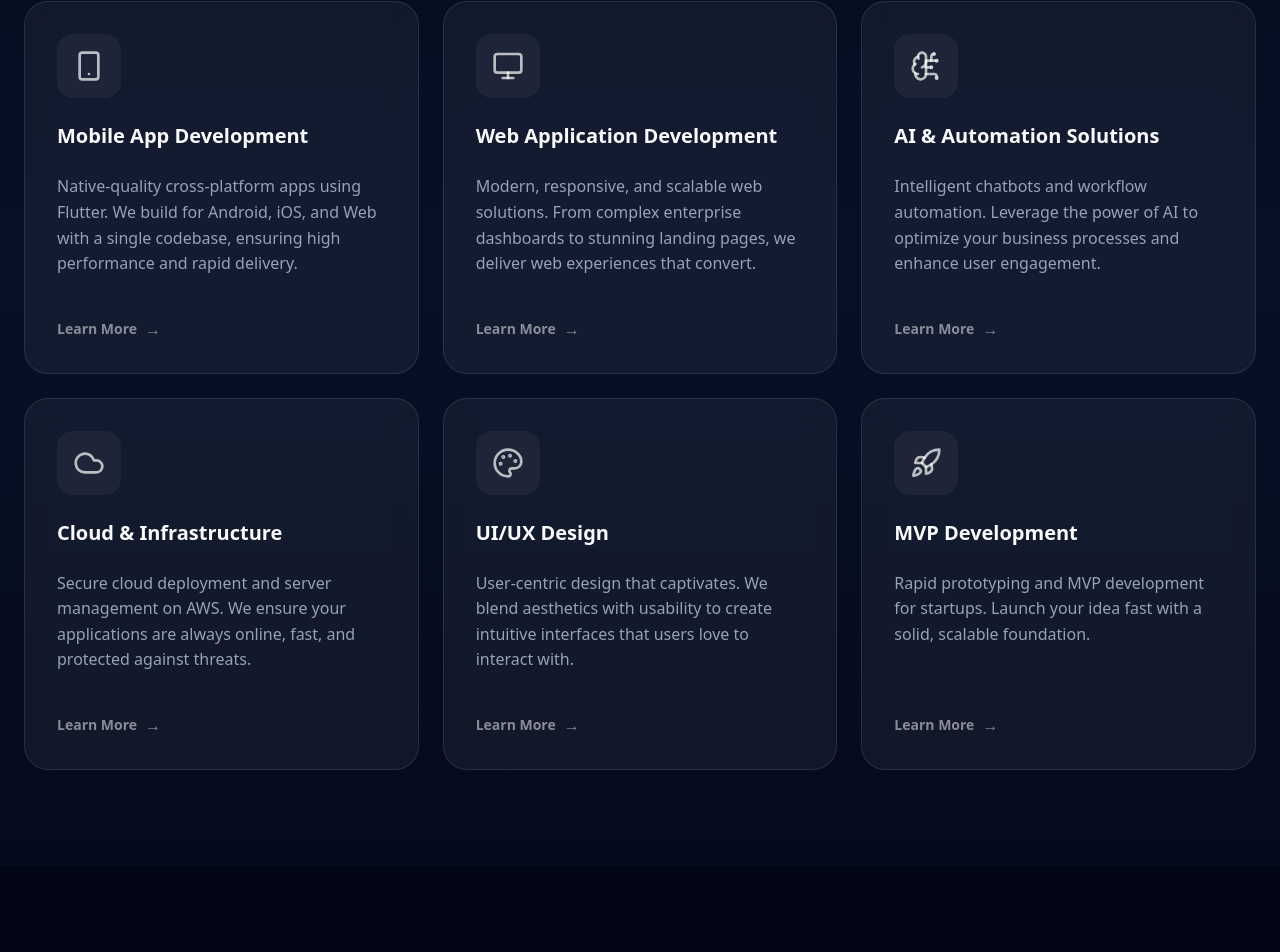
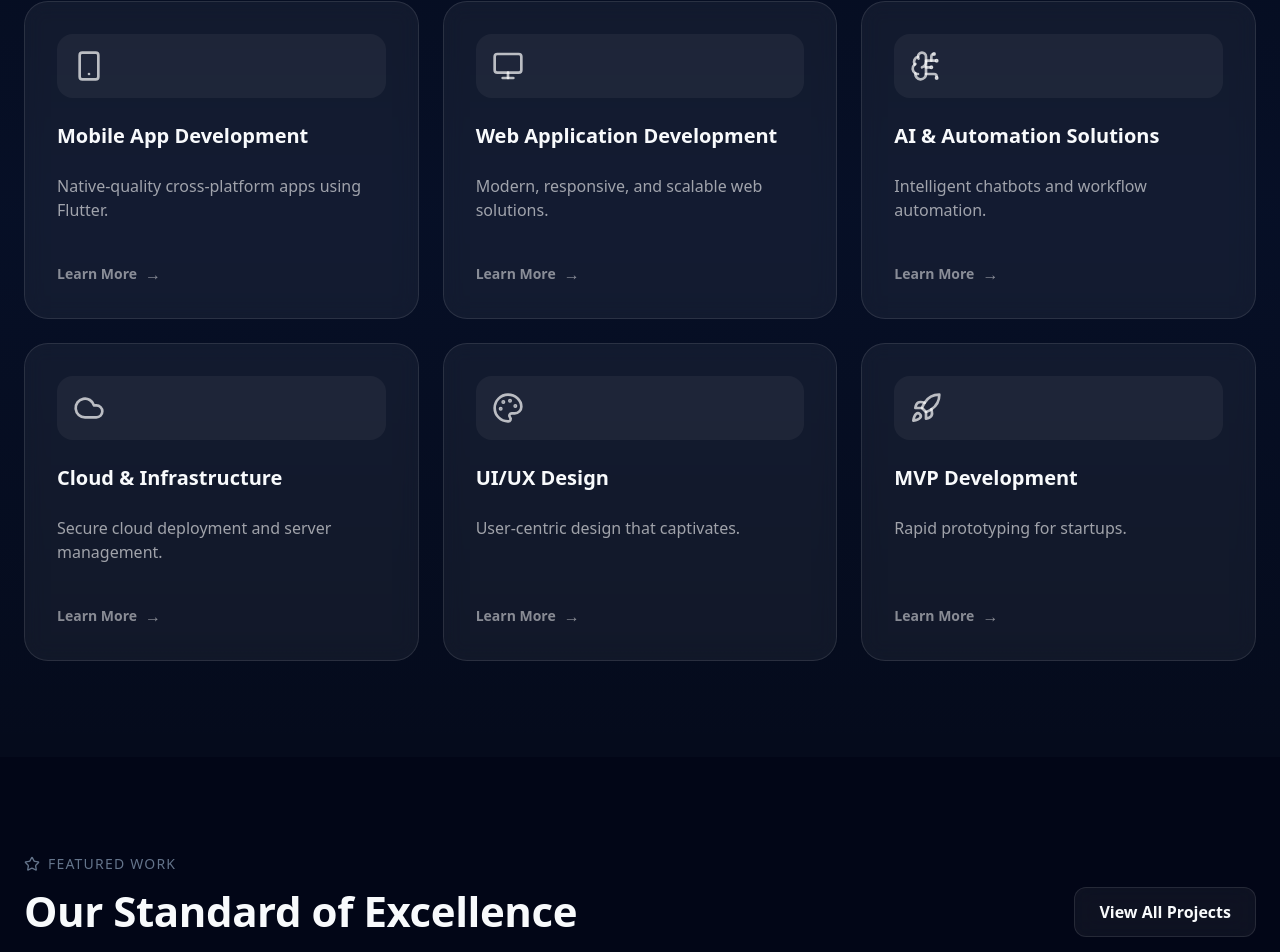
Before and after one commit to RishadPVM/InfoBluera.com, a Next.js app: page / in a window 1280 px wide. Shown: the part 1937-2889 px from the top of the page. Built offline with nearby package versions, Linux system fonts and the light colour scheme.

Commit message:
leanmore

```diff
--- a/components/Services.tsx
+++ b/components/Services.tsx
@@ -1,20 +1,36 @@
 "use client";
 
+import { useState } from "react";
 import { cn } from "@/lib/utils";
-import { motion } from "framer-motion";
+import { motion, AnimatePresence } from "framer-motion";
 import {
   BrainCircuit,
   Cloud,
   Monitor,
   Palette,
   Rocket,
-    Smartphone
+  Smartphone,
 } from "lucide-react";
 
 const SERVICES = [
   {
     title: "Mobile App Development",
-        description: "Native-quality cross-platform apps using Flutter. We build for Android, iOS, and Web with a single codebase, ensuring high performance and rapid delivery.",
+    description:
+      "Native-quality cross-platform apps using Flutter.",
+    details: `
+We build high-performance mobile applications using Flutter that run seamlessly on Android, iOS, and Web from a single codebase.
+
+Our mobile solutions include:
+
+• Scalable clean architecture
+• Firebase / Supabase integration
+• REST & GraphQL API integrations
+• Real-time chat and notifications
+• Payment gateway integrations
+• Production ready CI/CD deployment
+
+We focus on performance, maintainability, and beautiful UI/UX.
+`,
     icon: Smartphone,
     color: "group-hover:text-blue-500",
     bg: "group-hover:bg-blue-500/20",
@@ -23,7 +39,22 @@ const SERVICES = [
   },
   {
     title: "Web Application Development",
-        description: "Modern, responsive, and scalable web solutions. From complex enterprise dashboards to stunning landing pages, we deliver web experiences that convert.",
+    description:
+      "Modern, responsive, and scalable web solutions.",
+    details: `
+We create high-performance modern web applications using the latest technologies.
+
+Our web solutions include:
+
+• Next.js & React applications
+• Enterprise dashboards
+• SaaS platforms
+• Landing pages that convert
+• SEO optimized architecture
+• Fast global deployment
+
+Every project focuses on performance, scalability, and long-term maintainability.
+`,
     icon: Monitor,
     color: "group-hover:text-purple-500",
     bg: "group-hover:bg-purple-500/20",
@@ -32,7 +63,22 @@ const SERVICES = [
   },
   {
     title: "AI & Automation Solutions",
-        description: "Intelligent chatbots and workflow automation. Leverage the power of AI to optimize your business processes and enhance user engagement.",
+    description:
+      "Intelligent chatbots and workflow automation.",
+    details: `
+We design AI powered systems that automate business workflows and improve user experiences.
+
+Our AI services include:
+
+• AI chatbots
+• AI assistants
+• GPT integrations
+• Automation workflows
+• Smart recommendation engines
+• Business analytics AI tools
+
+These systems help companies reduce manual work and scale operations faster.
+`,
     icon: BrainCircuit,
     color: "group-hover:text-teal-500",
     bg: "group-hover:bg-teal-500/20",
@@ -41,7 +87,22 @@ const SERVICES = [
   },
   {
     title: "Cloud & Infrastructure",
-        description: "Secure cloud deployment and server management on AWS. We ensure your applications are always online, fast, and protected against threats.",
+    description:
+      "Secure cloud deployment and server management.",
+    details: `
+We manage cloud infrastructure and deployments that keep your applications secure and fast.
+
+Our cloud services include:
+
+• AWS architecture
+• CI/CD pipelines
+• Docker & containerization
+• Cloud monitoring
+• Auto scaling systems
+• Security hardening
+
+Your systems stay reliable, scalable, and secure.
+`,
     icon: Cloud,
     color: "group-hover:text-orange-500",
     bg: "group-hover:bg-orange-500/20",
@@ -50,7 +111,22 @@ const SERVICES = [
   },
   {
     title: "UI/UX Design",
-        description: "User-centric design that captivates. We blend aesthetics with usability to create intuitive interfaces that users love to interact with.",
+    description:
+      "User-centric design that captivates.",
+    details: `
+We create intuitive, beautiful, and highly usable digital interfaces.
+
+Our design process includes:
+
+• UX research
+• Wireframing
+• High fidelity UI design
+• Interaction design
+• Design systems
+• Usability testing
+
+Great design increases user engagement and product adoption.
+`,
     icon: Palette,
     color: "group-hover:text-pink-500",
     bg: "group-hover:bg-pink-500/20",
@@ -59,7 +135,21 @@ const SERVICES = [
   },
   {
     title: "MVP Development",
-        description: "Rapid prototyping and MVP development for startups. Launch your idea fast with a solid, scalable foundation.",
+    description:
+      "Rapid prototyping for startups.",
+    details: `
+We help startups launch their product ideas quickly with a scalable MVP.
+
+Our MVP services include:
+
+• Product strategy
+• Rapid development
+• Scalable architecture
+• Startup friendly pricing
+• Investor ready demo builds
+
+Launch faster, validate your idea, and grow with confidence.
+`,
     icon: Rocket,
     color: "group-hover:text-red-500",
     bg: "group-hover:bg-red-500/20",
@@ -72,9 +162,7 @@ const containerVariants = {
   hidden: { opacity: 0 },
   visible: {
     opacity: 1,
-        transition: {
-            staggerChildren: 0.1,
-        },
+    transition: { staggerChildren: 0.1 },
   },
 };
 
@@ -84,42 +172,26 @@ const itemVariants = {
 };
 
 export default function Services() {
+  const [selectedService, setSelectedService] = useState<any | null>(null);
+
   return (
     <section id="services" className="py-24 relative bg-surface/30">
 
-            {/* Background Gradient */}
       <div className="absolute inset-0 bg-gradient-to-b from-transparent via-primary/5 to-transparent pointer-events-none" />
 
       <div className="max-w-7xl mx-auto px-6 relative z-10">
 
         {/* Header */}
         <div className="text-center mb-20 max-w-3xl mx-auto">
-                    <motion.p
-                        initial={{ opacity: 0, y: 20 }}
-                        whileInView={{ opacity: 1, y: 0 }}
-                        viewport={{ once: true, margin: "-100px" }}
-                        className="text-accent font-bold tracking-[1.2px] text-caption uppercase mb-3"
-                    >
+          <p className="text-accent font-bold tracking-[1.2px] text-caption uppercase mb-3">
             Our Expertise
-                    </motion.p>
-                    <motion.h2
-                        initial={{ opacity: 0, y: 20 }}
-                        whileInView={{ opacity: 1, y: 0 }}
-                        viewport={{ once: true, margin: "-100px" }}
-                        transition={{ delay: 0.1 }}
-                        className="mb-6"
-                    >
-                        Comprehensive IT Solutions
-                    </motion.h2>
-                    <motion.p
-                        initial={{ opacity: 0, y: 20 }}
-                        whileInView={{ opacity: 1, y: 0 }}
-                        viewport={{ once: true, margin: "-100px" }}
-                        transition={{ delay: 0.2 }}
-                        className="text-body-large"
-                    >
+          </p>
+
+          <h2 className="mb-6">Comprehensive IT Solutions</h2>
+
+          <p className="text-body-large">
             We deliver end-to-end digital services, moving from concept to deployment with precision and speed.
-                    </motion.p>
+          </p>
         </div>
 
         {/* Services Grid */}
@@ -127,7 +199,7 @@ export default function Services() {
           variants={containerVariants}
           initial="hidden"
           whileInView="visible"
-                    viewport={{ once: true, margin: "-50px" }}
+          viewport={{ once: true }}
           className="grid md:grid-cols-2 lg:grid-cols-3 gap-6"
         >
           {SERVICES.map((service) => (
@@ -135,17 +207,15 @@ export default function Services() {
               key={service.title}
               variants={itemVariants}
               whileHover={{ y: -12 }}
-                            className="group relative h-full"
+              className="group relative"
             >
               <div
                 className={cn(
-                                    "h-full p-8 rounded-3xl glass transition-all duration-300 flex flex-col items-start gap-6 border border-white/5",
+                  "h-full p-8 rounded-3xl glass transition-all duration-300 flex flex-col gap-6 border border-white/5",
                   service.bg.replace("group-hover:", "hover:"),
                   service.border.replace("group-hover:", "hover:")
                 )}
               >
-
-                                {/* Icon Container */}
                 <div
                   className={cn(
                     "p-4 rounded-2xl bg-white/5 transition-all duration-300",
@@ -161,26 +231,73 @@ export default function Services() {
                   />
                 </div>
 
-                                {/* Content */}
-                                <h4 className="text-xl group-hover:text-white transition-colors">{service.title}</h4>
-                                <p className="text-body flex-grow text-white/60">{service.description}</p>
+                <h4 className="text-xl group-hover:text-white transition-colors">
+                  {service.title}
+                </h4>
 
-                                {/* Footer Action */}
-                                <div className="flex items-center gap-2 mt-4 font-semibold text-white/50 group-hover:text-white/90 transition-colors">
-                                    <span className={cn("text-sm", service.color)}>Learn More</span>
-                                    <motion.span
-                                        className={service.color}
-                                        initial={{ x: 0 }}
-                                        whileHover={{ x: 5 }}
+                <p className="text-white/60 flex-grow">
+                  {service.description}
+                </p>
+
+                {/* Learn More */}
+                <button
+                  onClick={() => setSelectedService(service)}
+                  className="flex items-center gap-2 mt-4 font-semibold text-white/50 group-hover:text-white/90 transition-colors"
                 >
-                                        →
-                                    </motion.span>
-                                </div>
+                  <span className={cn("text-sm", service.color)}>
+                    Learn More
+                  </span>
+                  <span>→</span>
+                </button>
               </div>
             </motion.div>
           ))}
         </motion.div>
 
+        {/* Modal */}
+        <AnimatePresence>
+          {selectedService && (
+            <motion.div
+              className="fixed inset-0 z-50 flex items-center justify-center bg-black/70 backdrop-blur-sm p-6"
+              initial={{ opacity: 0 }}
+              animate={{ opacity: 1 }}
+              exit={{ opacity: 0 }}
+            >
+              <motion.div
+                initial={{ scale: 0.9, opacity: 0 }}
+                animate={{ scale: 1, opacity: 1 }}
+                exit={{ scale: 0.9, opacity: 0 }}
+                transition={{ duration: 0.3 }}
+                className="max-w-2xl w-full glass rounded-3xl p-10 border border-white/10 relative"
+              >
+                {/* Close */}
+                <button
+                  onClick={() => setSelectedService(null)}
+                  className="absolute top-5 right-5 text-white/50 hover:text-white text-xl"
+                >
+                  ✕
+                </button>
+
+                <div className="mb-6">
+                  <selectedService.icon className="w-12 h-12 text-accent" />
+                </div>
+
+                <h3 className="text-3xl font-bold mb-4">
+                  {selectedService.title}
+                </h3>
+
+                <p className="text-white/70 mb-6">
+                  {selectedService.description}
+                </p>
+
+                <p className="text-white/60 whitespace-pre-line leading-relaxed">
+                  {selectedService.details}
+                </p>
+              </motion.div>
+            </motion.div>
+          )}
+        </AnimatePresence>
+
       </div>
     </section>
   );
```
Lines whose indentation alone changed are shown as unchanged.
